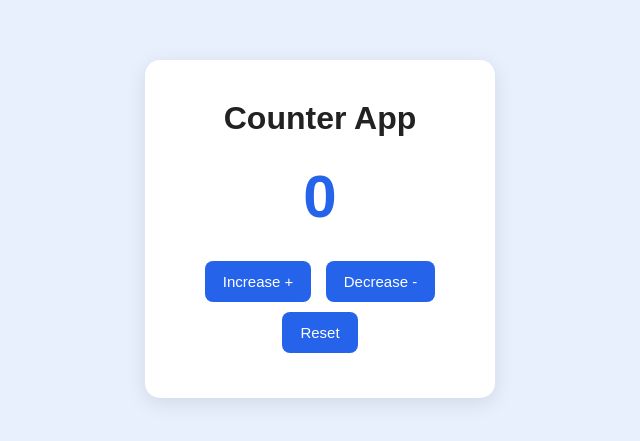
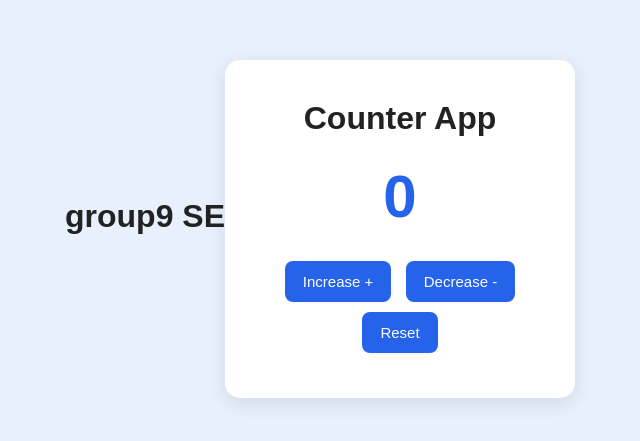
Before and after one commit to Belay23-Devs/Group9, a plain HTML site: page index.html in a window 1280 px wide. Shown: the part 171-612 px from the top of the page, without its empty margins (320-960 px from the left). Drawn offline with Linux system fonts and the light colour scheme.

Commit message:
beti's push

```diff
--- a/index.html
+++ b/index.html
@@ -16,7 +16,7 @@
 </head>
 
 <body>
-
+<h1>group9 SE</h1>
   <!-- Main container -->
   <div class="container">
 
```
